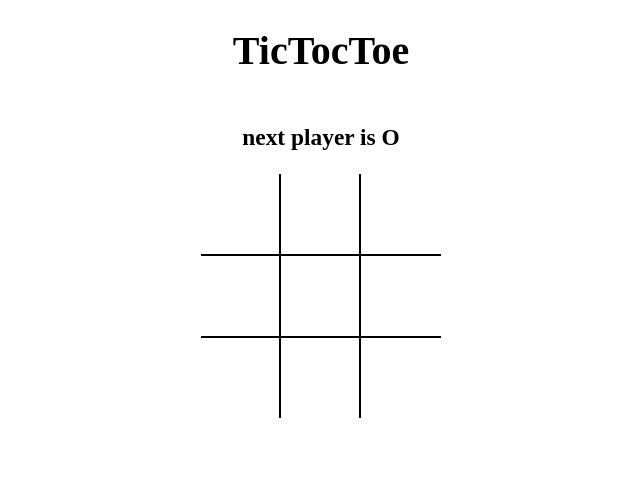
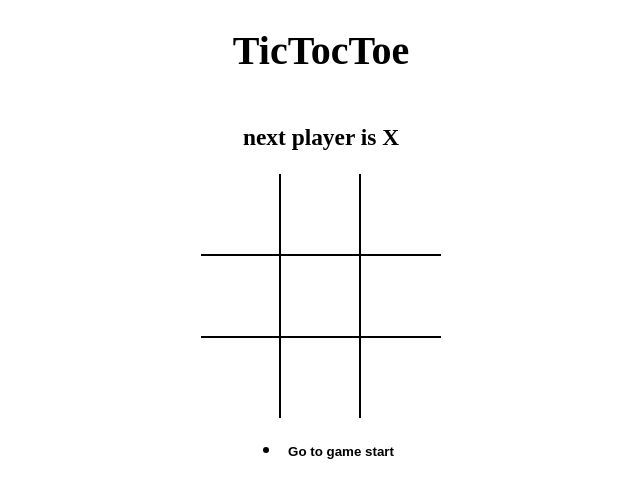
Before and after one commit to siddhant-ahire/tic-toc-toe, a React (Vite) app: page / in a window 1280 px wide. Shown: the top 498 px of the page, without its empty margins (319-959 px from the left). Built offline with nearby package versions, Linux system fonts and the light colour scheme; the HTML template or start-up script is replaced by a standard one.

Commit message:
displayed history

```diff
--- a/src/App.js
+++ b/src/App.js
@@ -1,34 +1,45 @@
 import React,{useState} from 'react';
 import Board from './components/Board';
+import History from './components/History';
 import { calculateWinner } from './components/helper';
 import './styles/root.scss';
 
 export default () => {
-  const [board,setBoard] = useState(Array(9).fill(null));
-    const [isXNext, setIsXNext] = useState(false);
-    console.log(board);
-    const winner = calculateWinner(board);
+  const [history,setHistory] = useState([{board: Array(9).fill(null),isXNext: true}]);
+  const [currentMove, setCurrentMove] = useState(0);
+  console.log(currentMove)
+  const current = history[currentMove];
+  console.log('history',history)
+    const winner = calculateWinner(current.board);
     console.log(winner);
-    const message = winner ? `winner is ${winner}`: `next player is ${isXNext?'X':'O'}`;
+    const message = winner ? `winner is ${winner}`: `next player is ${current.isXNext?'X':'O'}`;
     const handleSquareClick = (position) => {
-        if(board[position] || winner){
+        if(current.board[position] || winner){
             return;
         }
-        setBoard(prev =>{
-            return prev.map((value,pos)=>{
+        setHistory(prev =>{
+          const last = prev[prev.length - 1];
+            const newBoard = last.board.map((value,pos)=>{
                 console.log(pos,value);
                 if(pos === position){
-                    return isXNext?'X':'O';
+                    return last.isXNext?'X':'O';
                 }
                 return value;
             });
+          return prev.concat({board:newBoard,isXNext:!last.isXNext});
+
         });
-        setIsXNext(prev => !prev);
+        setCurrentMove(prev => prev + 1);
     }
+    const moveTo = (move) =>{
+      setCurrentMove(move);
+    }
+
   return (<div className="app">
     <h1>TicTocToe</h1>
     <h3>{message}</h3>
-    <Board board={board} handleSquareClick={handleSquareClick} />
+    <Board board={current.board} handleSquareClick={handleSquareClick} />
+    <History history={history} moveTo={moveTo} currentMove={currentMove}></History>
   </div>
   );
 };
--- /dev/null
+++ b/src/components/History.js
@@ -0,0 +1,30 @@
+const rimraf = require("rimraf");
+
+import React from 'react'
+
+const History = ({history,moveTo,currentMove}) => {
+    return (
+        <ul>
+            {history.map((_,move) => {
+                return (
+                    <li key={move}>
+                        <button
+                        style={{
+                            fontWeight:move === currentMove ? 'bold':'normal'
+                        }}
+                        type="button"
+                        onClick={()=>{
+                                moveTo(move);
+                            }
+                        }>
+                            {move === 0 ?'Go to game start' : `Go to move #${move}`}
+                        </button>
+                    </li>
+                )
+            })
+            }
+        </ul>
+    )
+}
+
+export default History
```
